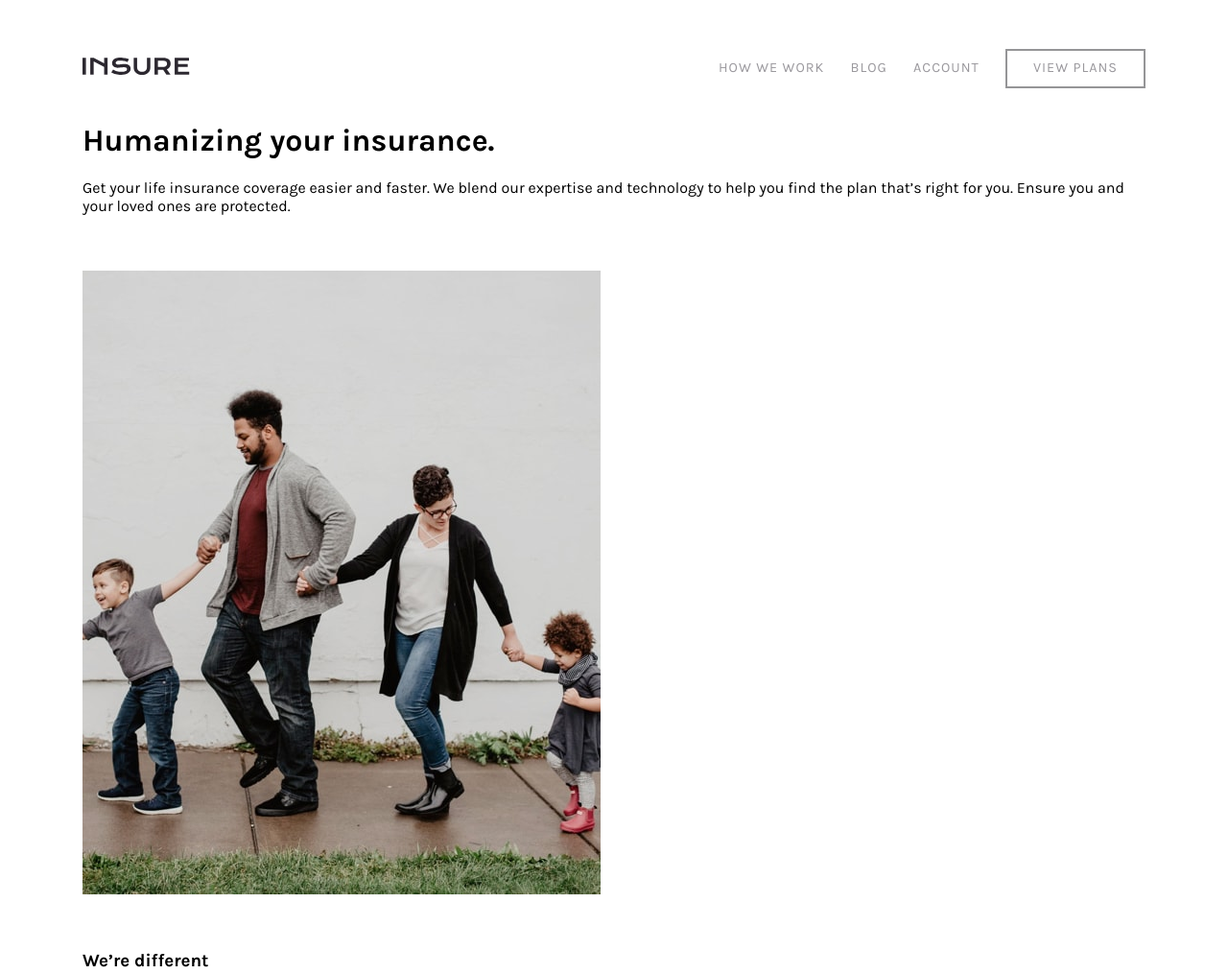
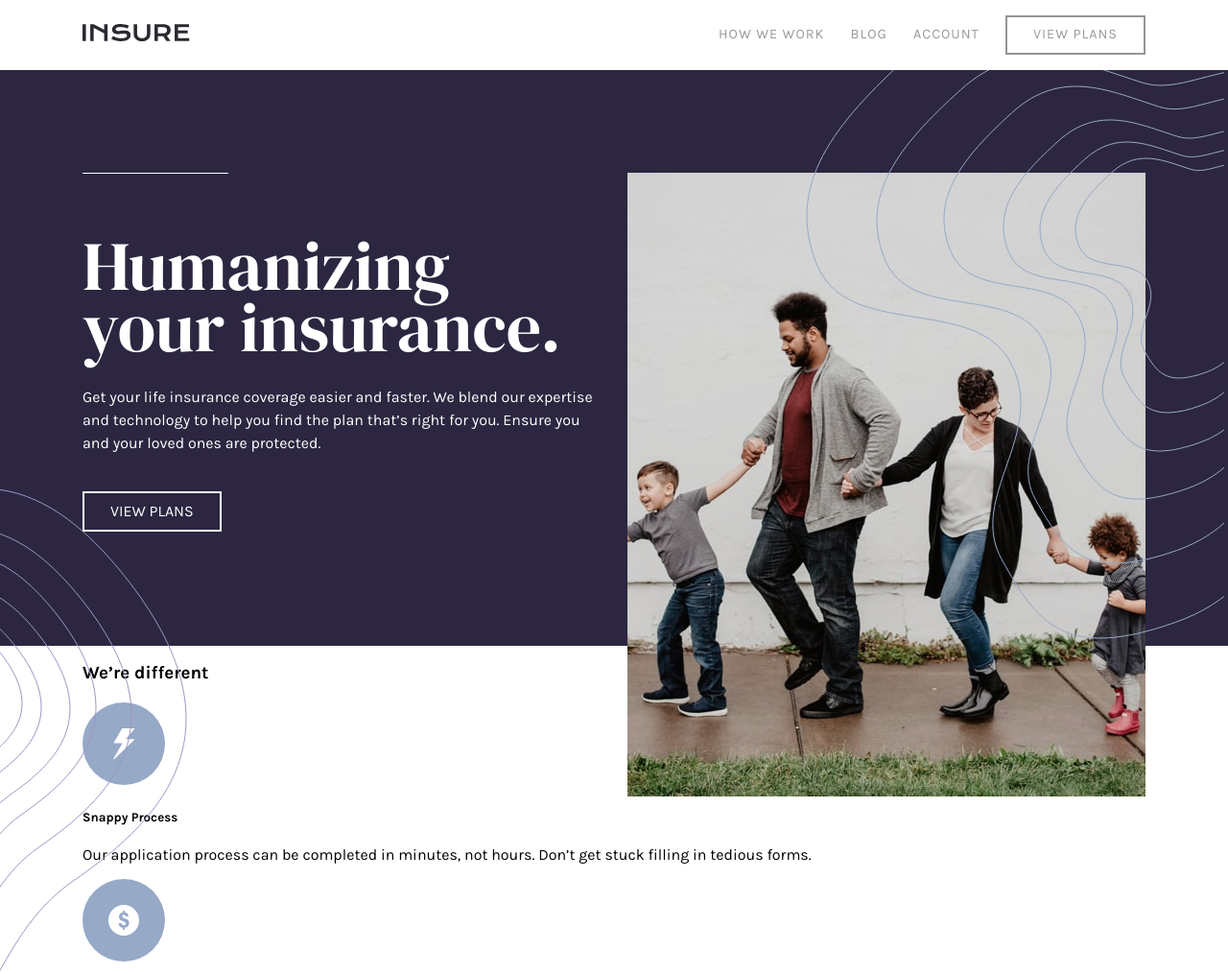
Before and after one commit to JuliaShybunka/insure-landing-page-master, a website: page index.html in a window 1280 px wide. Shown: the top 1015 px of the page at 96% size. Drawn offline with Linux system fonts and the light colour scheme.

Commit message:
Create header-content style

```diff
--- a/index.html
+++ b/index.html
@@ -30,7 +30,7 @@
         <div class="container">
             <nav class="nav">
                 <div class="nav__logo">
-                    <img src="/images/logo.svg" alt="">
+                    <a href="/"><img src="/images/logo.svg" alt=""></a>
                 </div>
                 <ul class="nav-menu">
                     <li class="nav-menu__item">
@@ -47,7 +47,9 @@
                     </li>
                 </ul>
             </nav>
-            <div class="header-content">
+        </div>
+        <div class="header-content">
+            <div class="container header-content__inner">
                 <div class="header-content__col">
                     <h1 class="header-content__title">
                         Humanizing your insurance.
@@ -62,6 +64,7 @@
                 </div>
             </div>
         </div>
+
     </div>
     <section class="content">
         <div class="container">
--- a/public/scss/style.scss
+++ b/public/scss/style.scss
@@ -1,9 +1,5 @@
 @import 'normalize.scss';
 @import 'global.scss';
-.header {
-    padding: 35px 0;
-}
-
 .nav {
     display: flex;
     justify-content: space-between;
@@ -32,10 +28,61 @@
 }
 
 .header-content {
-    &__col {}
-    &__title {}
-    &__text {}
-    &__btn {}
+    max-height: 600px;
+    background-color: #2c2640;
+    padding: 107px 0 127px;
+    position: relative;
+    &::before,
+    &::after {
+        content: "";
+        position: absolute;
+    }
+    &::before {
+        top: 0;
+        right: 0;
+        height: 593px;
+        width: 440px;
+        background: no-repeat url(../images/bg-pattern-intro-right-desktop.svg);
+    }
+    &::after {
+        height: 504px;
+        width: 195px;
+        background: no-repeat url(../images/bg-pattern-intro-left-desktop.svg);
+        left: 0;
+        bottom: -340px;
+    }
+    &__inner {
+        display: flex;
+        justify-content: space-between;
+    }
+    &__col {
+        max-width: 541px;
+        color: #fff;
+    }
+    &__title {
+        font-family: 'DM Serif Display', serif;
+        padding: 65px 0 13px;
+        font-size: 4.5rem;
+        line-height: 4rem;
+        font-weight: 400;
+        margin: 0;
+        position: relative;
+        &::before {
+            content: "";
+            position: absolute;
+            width: 152px;
+            height: 1px;
+            background-color: #fff;
+            top: 0;
+            left: 0;
+        }
+    }
+    &__text {
+        line-height: 1.5rem;
+    }
+    &__btn {
+        margin-top: 22px;
+    }
 }
 
 .btn-w {}
```
Also changed, not shown: public/css/style.css.
